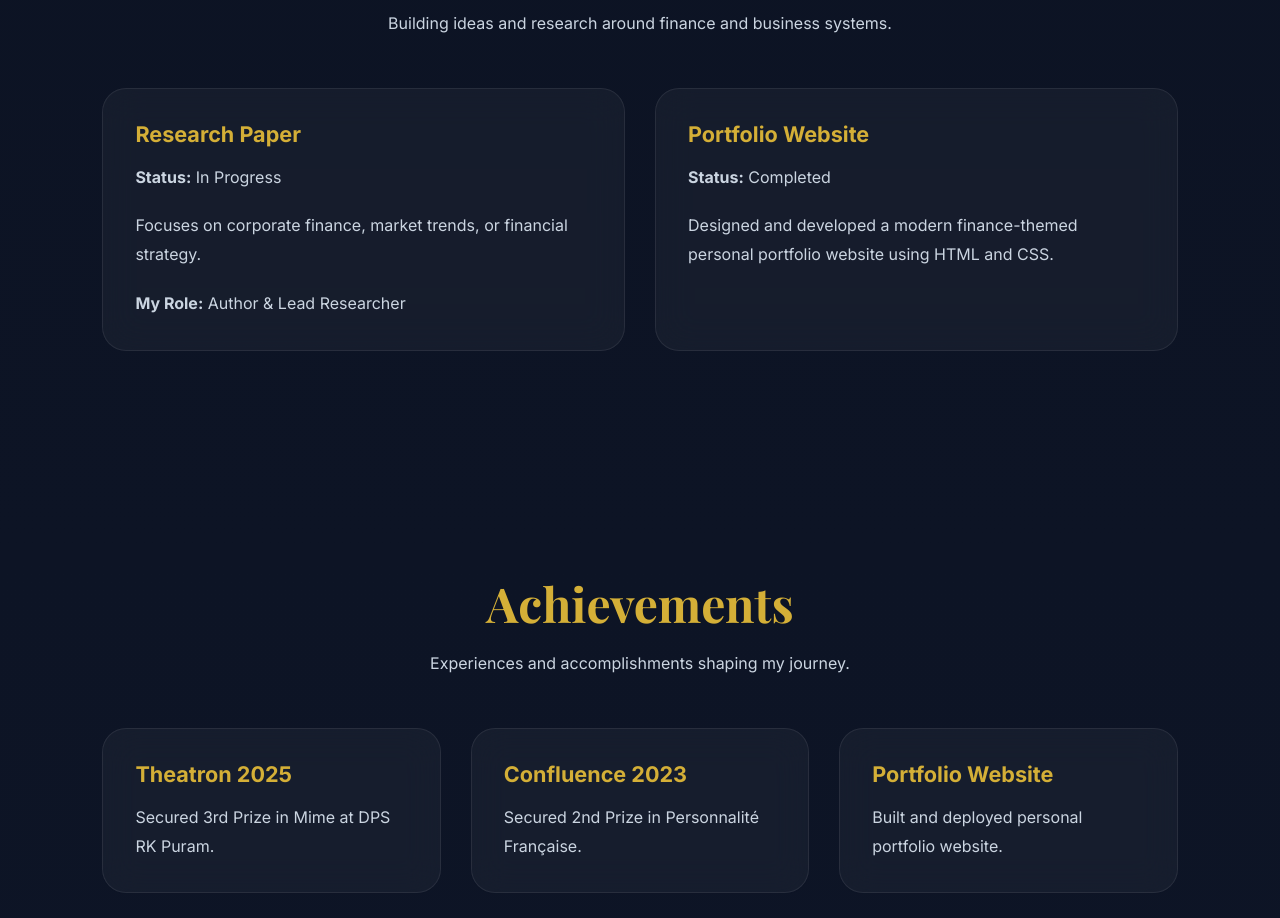
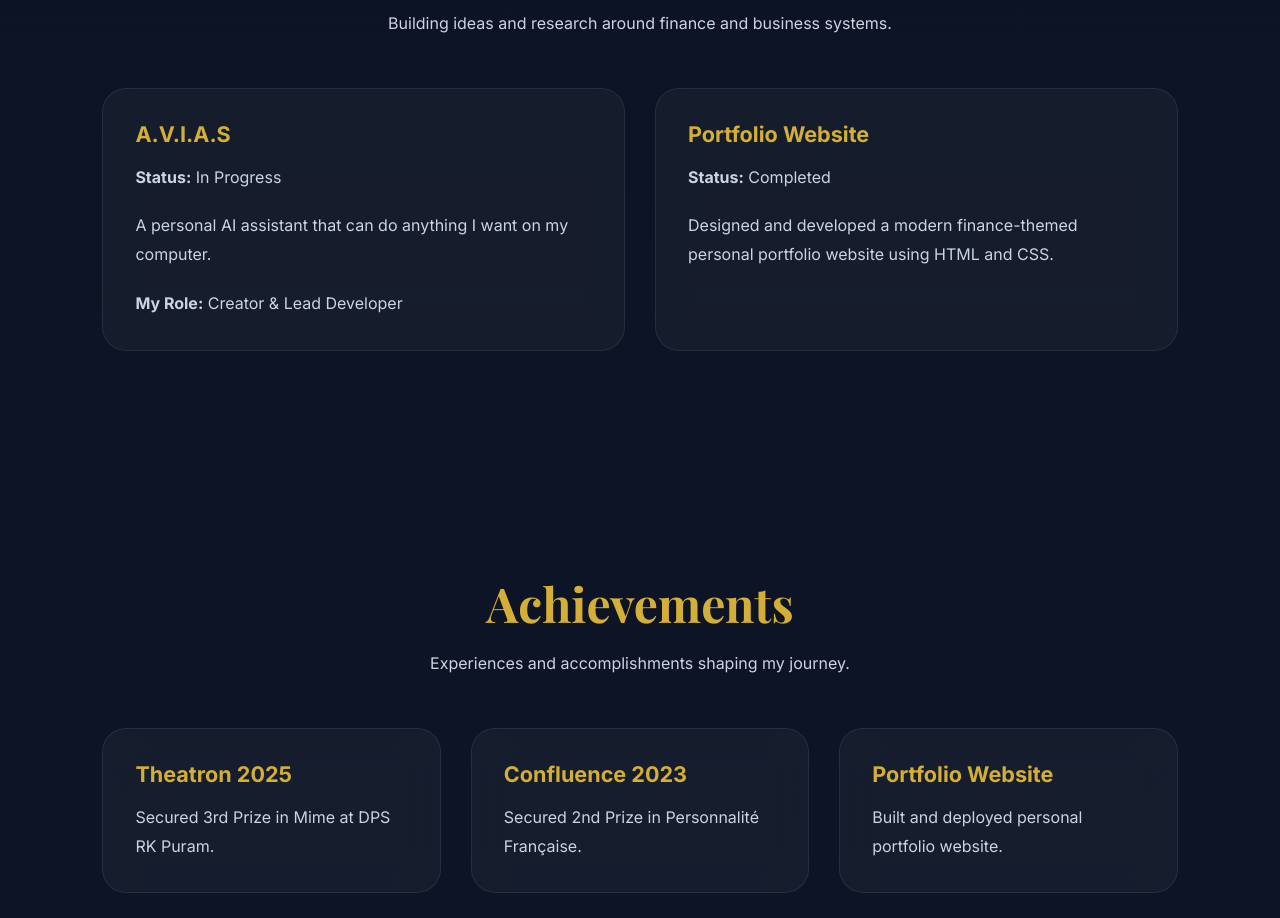
Before and after one commit to VihaanGupta27/VihaanGupta.com, a plain HTML site: page index.html in a window 1280 px wide. Shown: the part 2260-3178 px from the top of the page. Drawn offline with nearby package versions, Linux system fonts and the light colour scheme.

Commit message:
Update index.html

```diff
--- a/index.html
+++ b/index.html
@@ -577,10 +577,10 @@
 
     <div class="card-grid">
 
-      <!-- UPDATED PROJECT: Research Paper -->
+      <!-- UPDATED PROJECT: A.V.I.A.S -->
       <div class="card">
 
-        <h3>Research Paper</h3>
+        <h3>A.V.I.A.S</h3>
 
         <p>
           <strong>Status:</strong> In Progress
@@ -589,13 +589,13 @@
         <br>
 
         <p>
-          Focuses on corporate finance, market trends, or financial strategy.
+          A personal AI assistant that can do anything I want on my computer.
         </p>
 
         <br>
 
         <p>
-          <strong>My Role:</strong> Author & Lead Researcher
+          <strong>My Role:</strong> Creator & Lead Developer
         </p>
 
       </div>
```
